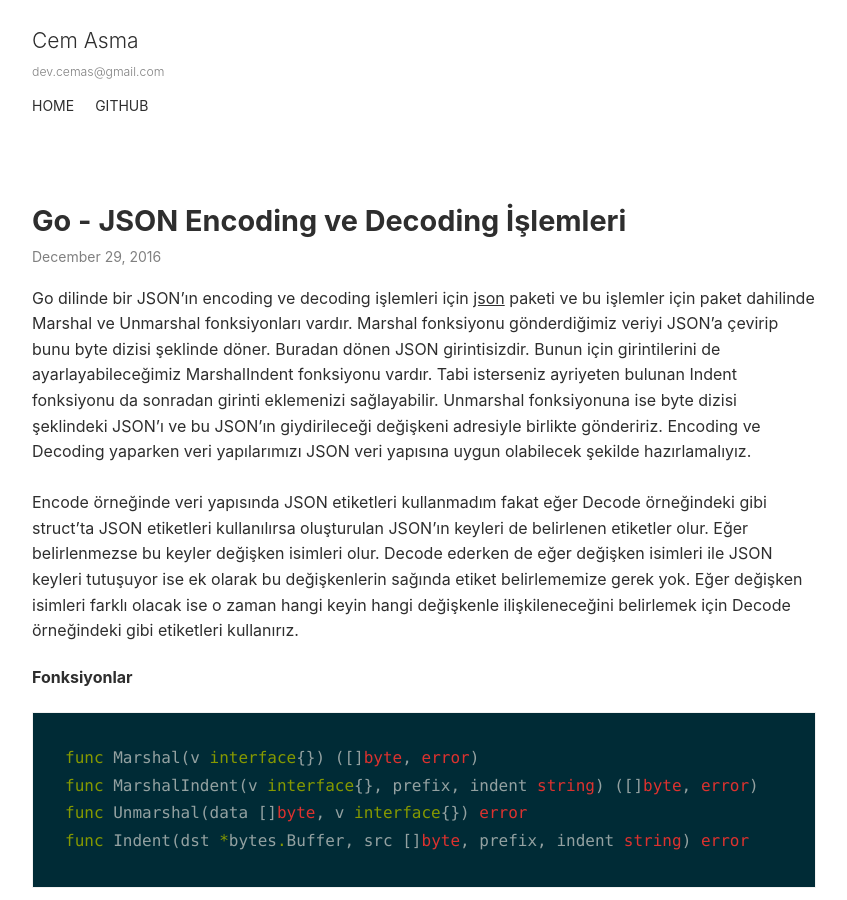
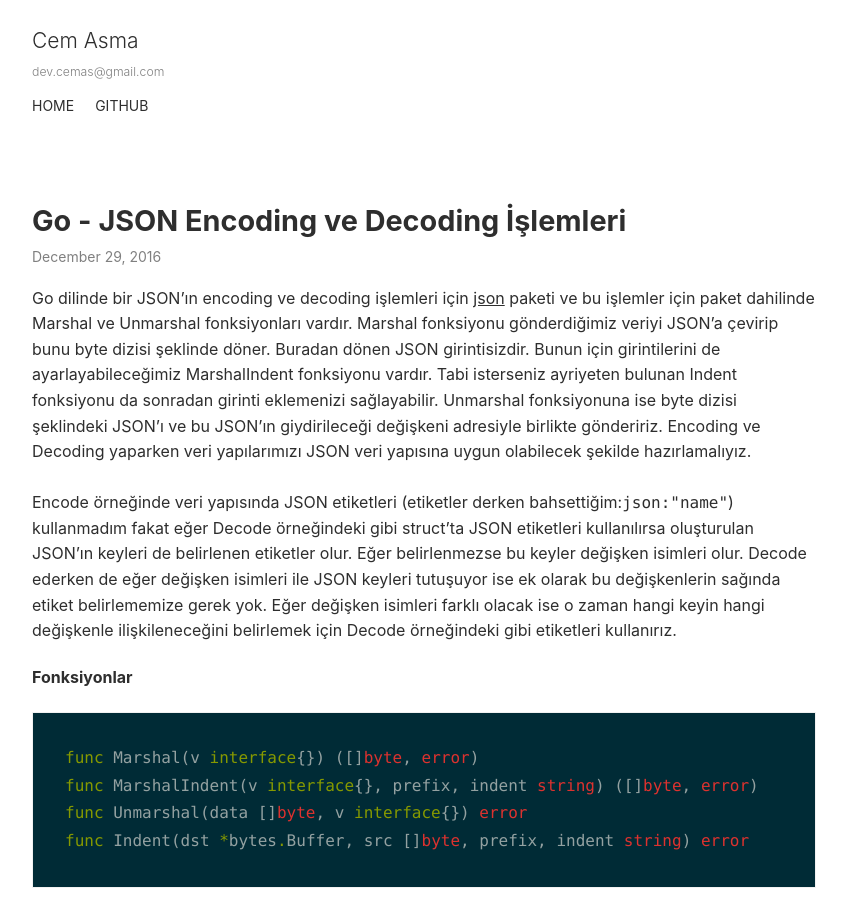
Before and after one commit to cemasma/cemasma-blog, a Jekyll site: the page built from _posts/2016-12-29-go-json-encoding-ve-decoding-islemleri.md, in a window 1280 px wide and 900 px high. Shown: the whole window, without its empty margins (216-1063 px from the left). Built offline with Jekyll 4.4.1, drawn with Linux system fonts in a browser that asks for light colours.

Commit message:
Update 2016-12-29-go-json-encoding-ve-decoding-islemleri.md

````diff
--- a/_posts/2016-12-29-go-json-encoding-ve-decoding-islemleri.md
+++ b/_posts/2016-12-29-go-json-encoding-ve-decoding-islemleri.md
@@ -8,7 +8,7 @@ categories: go
 
 Go dilinde bir JSON'ın encoding ve decoding işlemleri için [json](https://golang.org/pkg/encoding/json/) paketi ve bu işlemler için paket dahilinde Marshal ve Unmarshal fonksiyonları vardır. Marshal fonksiyonu gönderdiğimiz veriyi JSON'a çevirip bunu byte dizisi şeklinde döner. Buradan dönen JSON girintisizdir. Bunun için girintilerini de ayarlayabileceğimiz MarshalIndent fonksiyonu vardır. Tabi isterseniz ayriyeten bulunan Indent fonksiyonu da sonradan girinti eklemenizi sağlayabilir. Unmarshal fonksiyonuna ise byte dizisi şeklindeki JSON'ı ve bu JSON'ın giydirileceği değişkeni adresiyle birlikte göndeririz. Encoding ve Decoding yaparken veri yapılarımızı JSON veri yapısına uygun olabilecek şekilde hazırlamalıyız.
 <br><br>
-Encode örneğinde veri yapısında JSON etiketleri kullanmadım fakat eğer Decode örneğindeki gibi struct'ta JSON etiketleri kullanılırsa oluşturulan JSON'ın keyleri de belirlenen etiketler olur. Eğer belirlenmezse bu keyler değişken isimleri olur. Decode ederken de eğer değişken isimleri ile JSON keyleri tutuşuyor ise ek olarak bu değişkenlerin sağında etiket belirlememize gerek yok. Eğer değişken isimleri farklı olacak ise o zaman hangi keyin hangi değişkenle ilişkileneceğini belirlemek için Decode örneğindeki gibi etiketleri kullanırız.
+Encode örneğinde veri yapısında JSON etiketleri (etiketler derken bahsettiğim:`json:"name"`) kullanmadım fakat eğer Decode örneğindeki gibi struct'ta JSON etiketleri kullanılırsa oluşturulan JSON'ın keyleri de belirlenen etiketler olur. Eğer belirlenmezse bu keyler değişken isimleri olur. Decode ederken de eğer değişken isimleri ile JSON keyleri tutuşuyor ise ek olarak bu değişkenlerin sağında etiket belirlememize gerek yok. Eğer değişken isimleri farklı olacak ise o zaman hangi keyin hangi değişkenle ilişkileneceğini belirlemek için Decode örneğindeki gibi etiketleri kullanırız.
 
 #### Fonksiyonlar
 ```go
````
